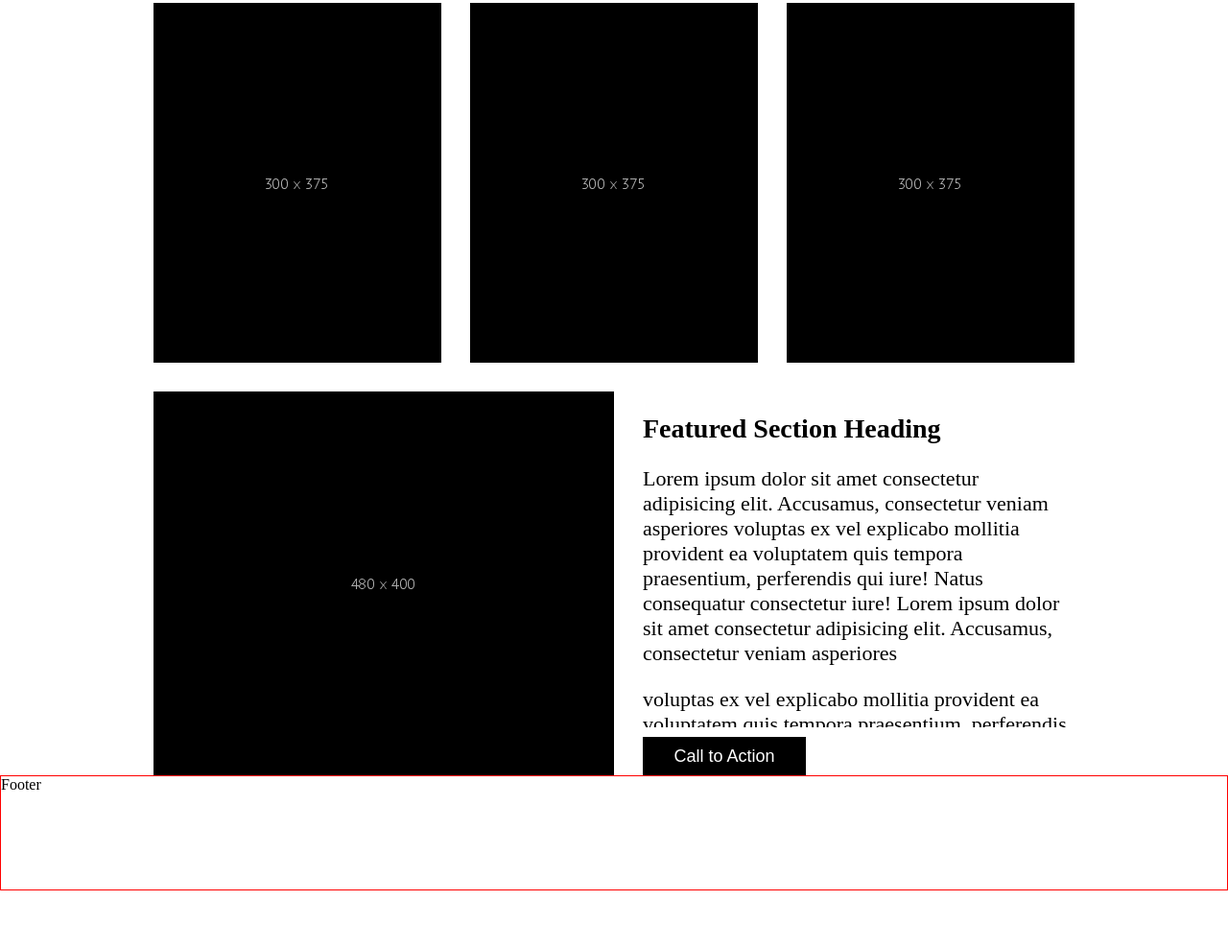
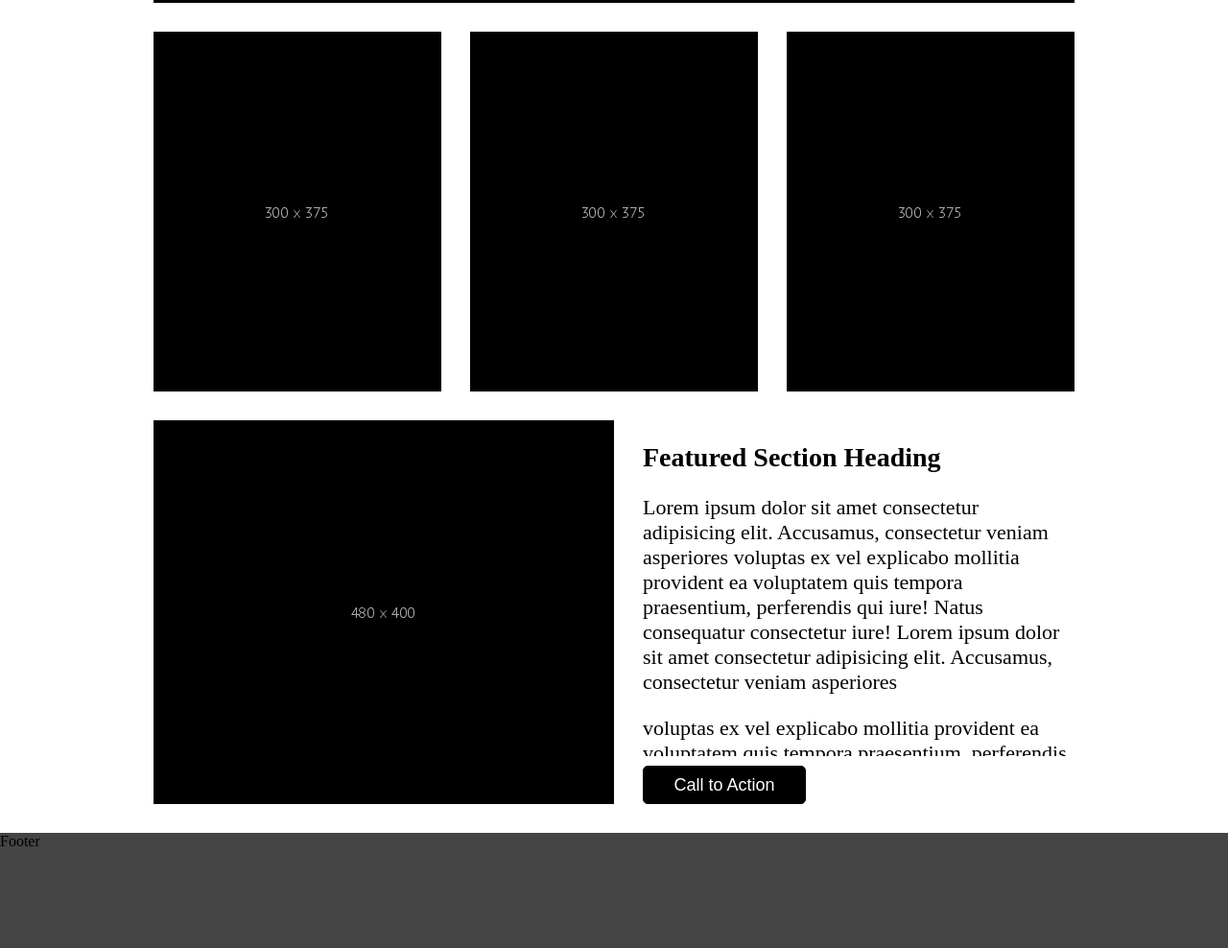
Before and after one commit to Luke9389/wirefame-exercise, a plain HTML site: page index.html in a window 1280 px wide. Shown: the part 577-1565 px from the top of the page at 96% size. Before the commit the page ends 1505 px from the top, so only its background shows below. Drawn offline with Linux system fonts and the light colour scheme.

Commit message:
finishing touches

```diff
--- a/style.css
+++ b/style.css
@@ -4,7 +4,7 @@
 
 body {
     display: grid;
-    grid-template-rows: 100px auto 120px;
+    grid-template-rows: 130px auto 150px;
     grid-template-columns: 100vw;
     grid-template-areas: "." "main" "footer";
     justify-content: center;
@@ -15,12 +15,12 @@ header {
     /* grid-area: header; */
     height: 100px;
     margin: 0px;
-    border: 1px solid sienna;
     position: fixed;
     top: 0px;
     left: 0px;
     right: 0px;
     display: flex;
+    background-color: rgb(68, 68, 68);
 }
 
 #logo {
@@ -28,11 +28,11 @@ header {
 }
 
 a {
-    border: 1px solid red;
     align-self: center;
     margin-left: 35px;
     font-size: 20px;
     padding: 10px;
+    color: #aaa;
 }
 
 main {
@@ -42,7 +42,10 @@ main {
     display: grid;
     grid-template-rows: 480px 390px 415px;
     grid-template-columns: 1fr 1fr 1fr 1fr 1fr 1fr;
-    grid-template-areas: "Hero Hero Hero Hero Hero Hero" "Sub1 Sub1 Sub2 Sub2 Sub3 Sub3" "FeatBan FeatBan FeatBan FeatSec FeatSec FeatSec";
+    grid-template-areas:
+    "Hero Hero Hero Hero Hero Hero"
+    "Sub1 Sub1 Sub2 Sub2 Sub3 Sub3"
+    "FeatBan FeatBan FeatBan FeatSec FeatSec FeatSec";
     justify-content: center;
 }
 
@@ -100,12 +103,21 @@ button {
     width: 170px;
     background: black;
     color: white;
-    padding: 10px;
-    border: none;
+    padding: 5px;
+    border-radius: 5px;
+    transition: background-color 350ms ease;
     font-size: 18px;
+    border: 1px solid black;
+}
+
+button:hover {
+    background: white;
+    color: black;
 }
 
 footer {
     grid-area: footer;
-    border: 1px solid red;
+    margin-top: 30px;
+    height: 120px;
+    background-color: rgb(68, 68, 68);
 }
```
Also changed, not shown: index.html (+1 -1 lines).
